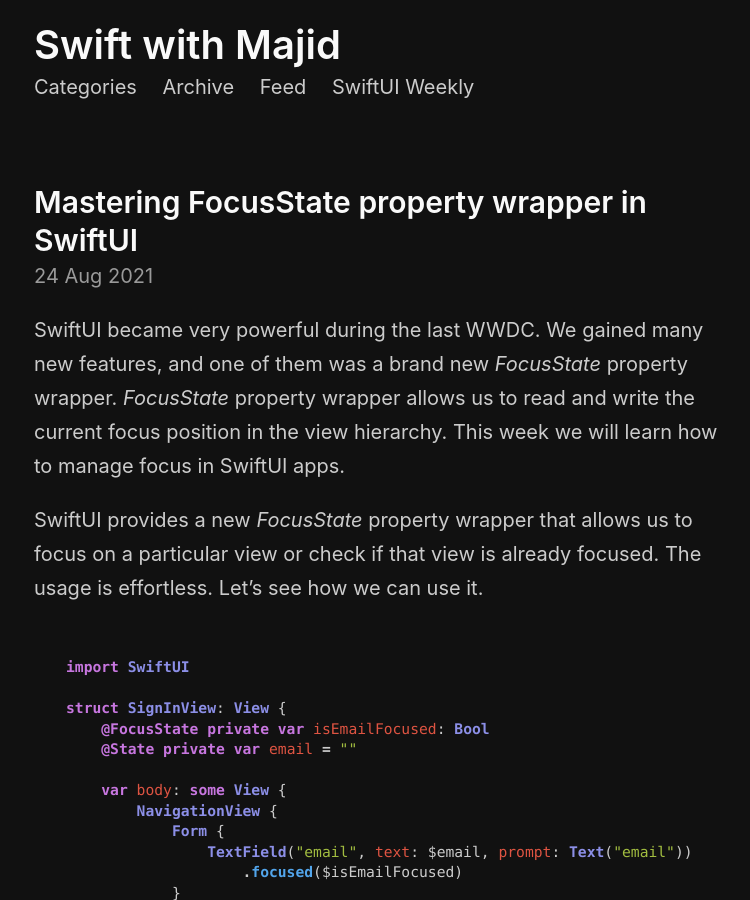
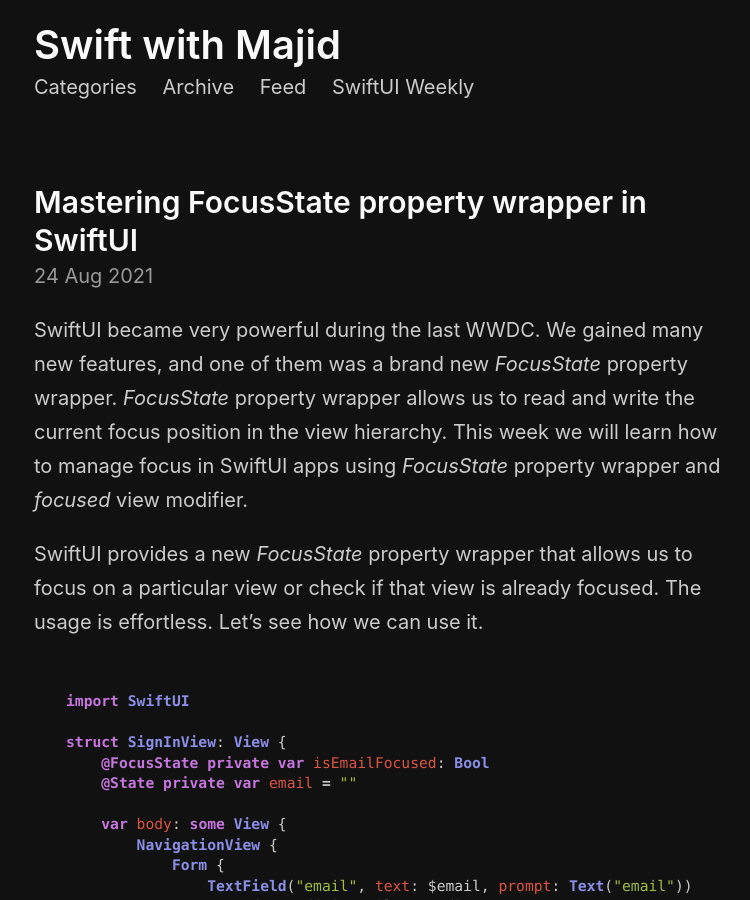
Before and after one commit to mecid/mecid.github.io, a Jekyll site: the page built from _posts/2021-08-24-mastering-focusstate-property-wrapper-in-swiftui.md, in a window 1280 px wide and 900 px high. Shown: the whole window, without its empty margins (256-1006 px from the left). Built offline with Jekyll 4.4.1, drawn with Linux system fonts in a browser that asks for light colours.

Commit message:
introduction to focus state post improved.

```diff
--- a/_posts/2021-08-24-mastering-focusstate-property-wrapper-in-swiftui.md
+++ b/_posts/2021-08-24-mastering-focusstate-property-wrapper-in-swiftui.md
@@ -3,7 +3,7 @@
 layout: post
 ---
 
-SwiftUI became very powerful during the last WWDC. We gained many new features, and one of them was a brand new *FocusState* property wrapper. *FocusState* property wrapper allows us to read and write the current focus position in the view hierarchy. This week we will learn how to manage focus in SwiftUI apps.
+SwiftUI became very powerful during the last WWDC. We gained many new features, and one of them was a brand new *FocusState* property wrapper. *FocusState* property wrapper allows us to read and write the current focus position in the view hierarchy. This week we will learn how to manage focus in SwiftUI apps using *FocusState* property wrapper and *focused* view modifier.
 
 {% include friends.html %}
 
```
